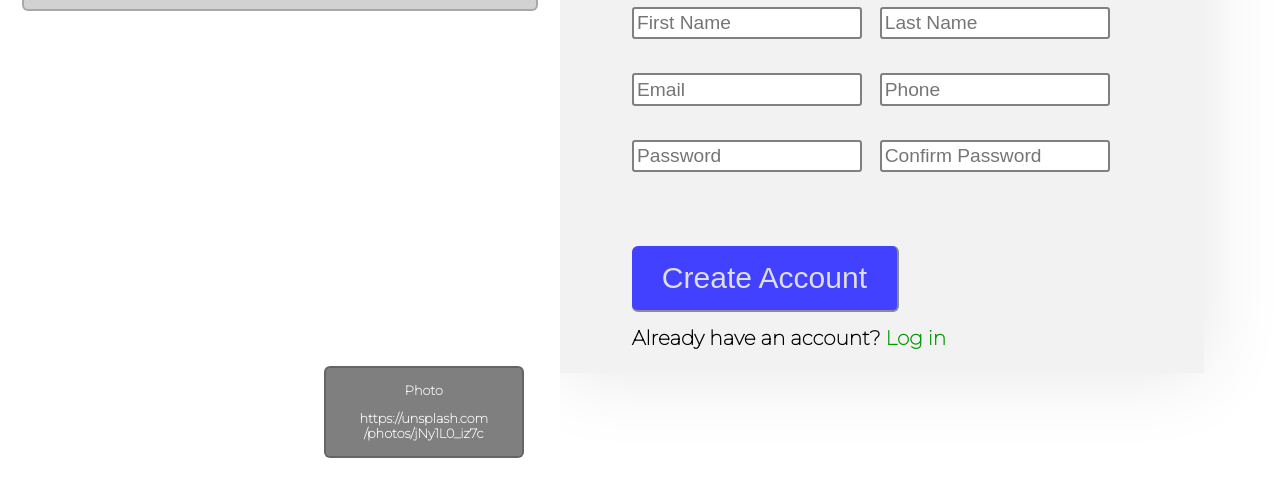
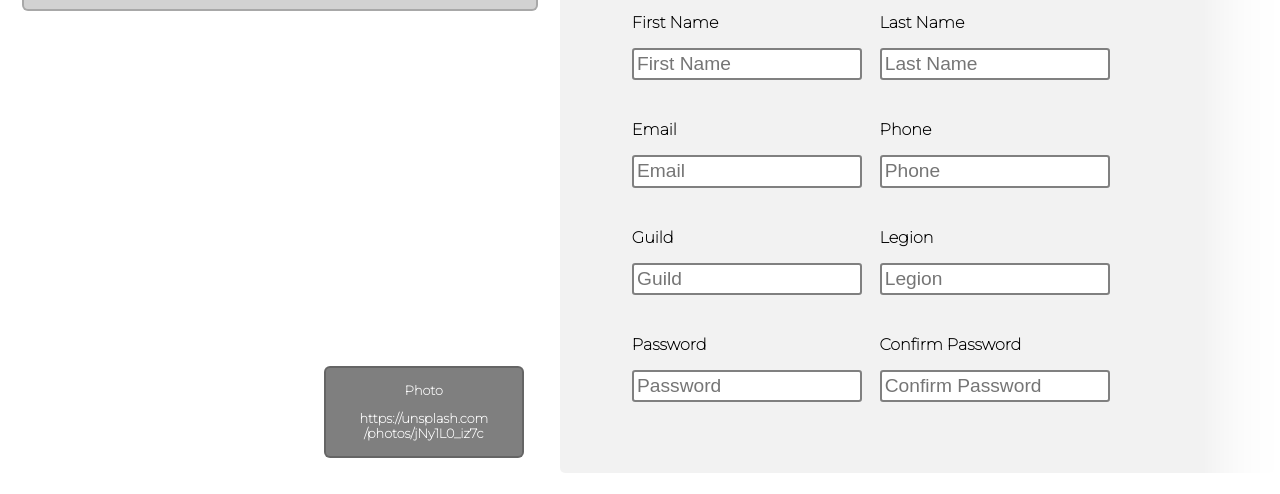
Before and after one commit to LatticeFramework/sign-up-form-new, a plain HTML site: page index.html in a window 1280 px wide. Shown: the part 322-816 px from the top of the page. Drawn offline with Linux system fonts and the light colour scheme.

Commit message:
Add legion and guild inputs

```diff
--- a/index.html
+++ b/index.html
@@ -38,6 +38,7 @@
             <h1 id="form-h1">Let's do this!</h1>
             <div class="inputs">
                 <div class="first-name">
+                    <p class="input-title">First Name</p>
                     <input
                       required
                       type="text"
@@ -48,6 +49,7 @@
                     <label for="first-name" class="form-label">First name:</label>
                 </div>
                 <div class="last-name">
+                    <p class="input-title">Last Name</p>
                     <input
                       required
                       type="text"
@@ -60,6 +62,7 @@
             </div>
             <div class="inputs">
                 <div class="email">
+                    <p class="input-title">Email</p>
                     <input
                       required
                       type="email"
@@ -70,6 +73,7 @@
                     <label for="email" class="form-label">Email:</label>
                 </div>
                 <div class="phone">
+                    <p class="input-title">Phone</p>
                     <input
                       required
                       type="text"
@@ -81,7 +85,32 @@
                 </div>
             </div>
             <div class="inputs">
+                <div class="guild">
+                    <p class="input-title">Guild</p>
+                    <input
+                      required
+                      type="text"
+                      class="form-input"
+                      id="guild"
+                      placeholder="Guild"
+                    />
+                    <label for="guild" class="form-label">Guild:</label>
+                </div>
+                <div class="legion">
+                    <p class="input-title">Legion</p>
+                    <input
+                      required
+                      type="text"
+                      class="form-input"
+                      id="legion"
+                      placeholder="Legion"
+                    />
+                    <label for="legion" class="form-label">Legion:</label>
+                </div>
+            </div>
+            <div class="inputs">
                 <div class="password">
+                    <p class="input-title">Password</p>
                     <input
                       required
                       type="text"
@@ -92,6 +121,7 @@
                     <label for="password" class="form-label">Password:</label>
                 </div>
                 <div class="confirm-password">
+                    <p class="input-title">Confirm Password</p>
                     <input
                       required
                       type="text"
--- a/styles.css
+++ b/styles.css
@@ -176,7 +176,7 @@ form {
 }
 
 .btn:hover {
-    outline: 0;
+    outline: 1;
 }
 
 .login {
@@ -192,3 +192,8 @@ form {
     font-weight: 900;
     color: red;
 }
+
+.input-title {
+    font-size: 100%;
+    font-weight: 1000;
+}
```
